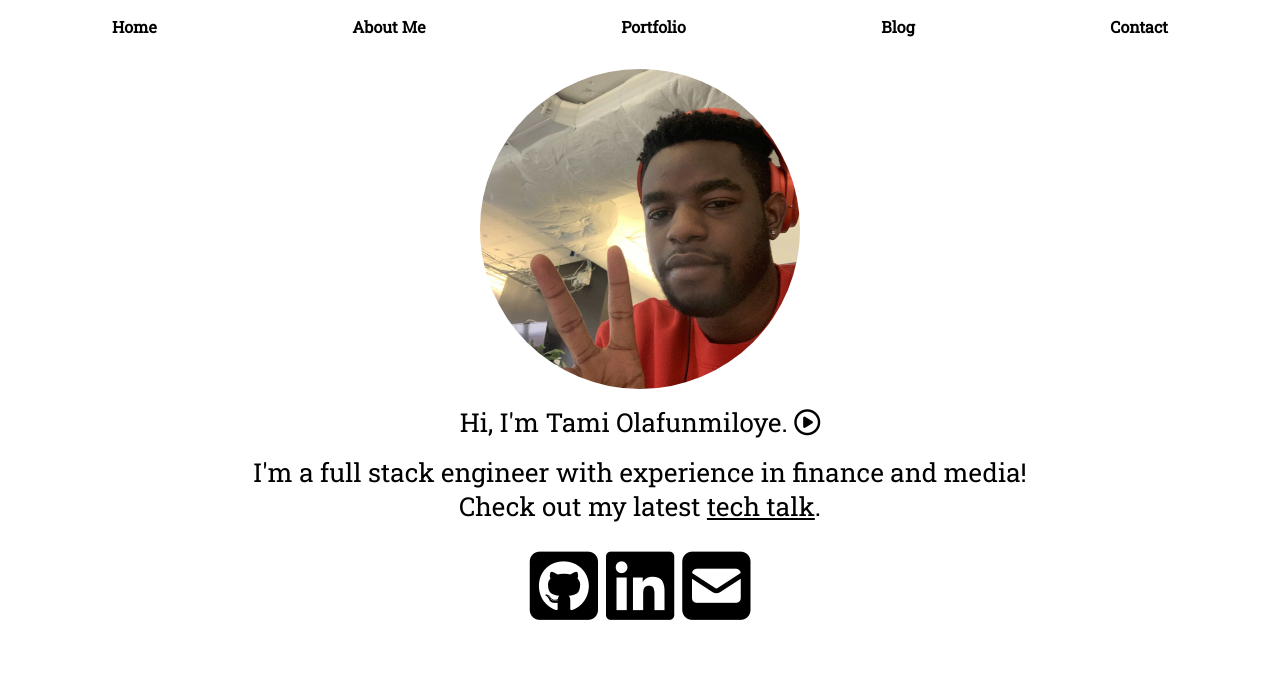
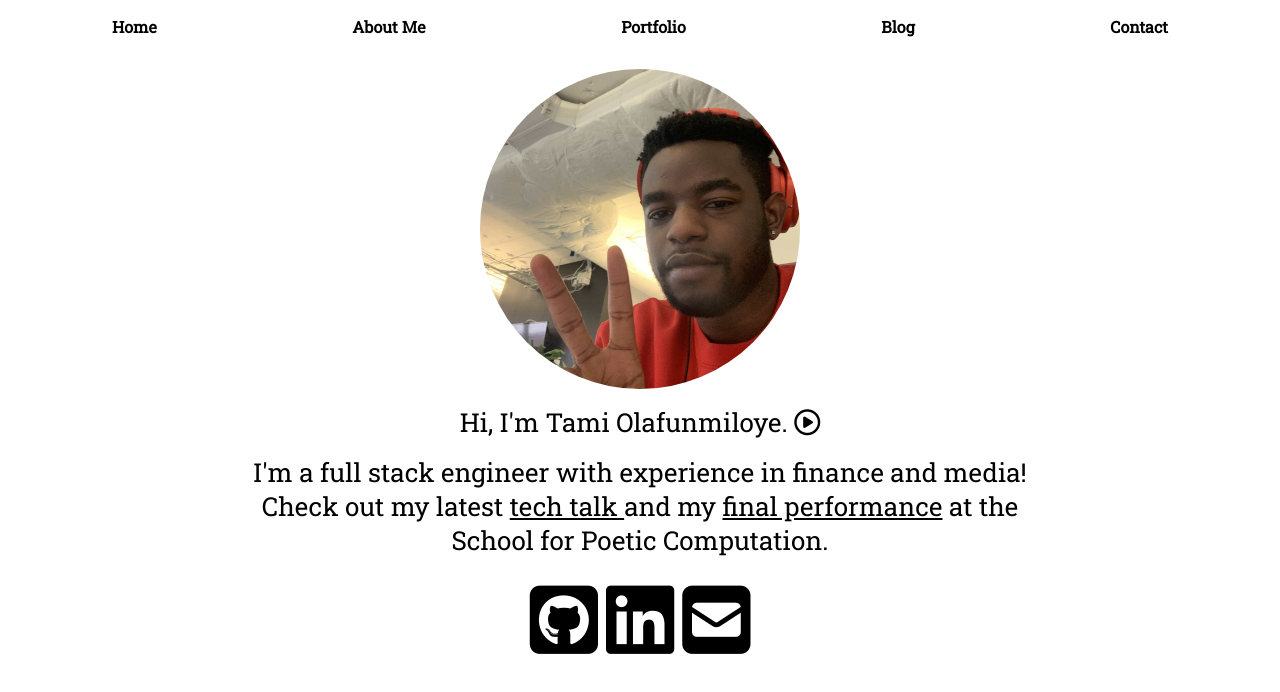
Before and after one commit to tamiolaf/tamiolaf, a React (Create React App) app: page / in a window 1280 px wide. Shown: the top 692 px of the page. Built offline with nearby package versions, Linux system fonts and the light colour scheme.

Commit message:
add the link for zodiac song (final sfpc performance) (#80)

```diff
--- a/src/components/Home.js
+++ b/src/components/Home.js
@@ -11,7 +11,8 @@ return (
 
       <div className="app_box-text">Hi, I'm Tami Olafunmiloye. <Pronunciation/></div>
       <div className="app_box-text">
-        I'm a full stack engineer with experience in finance and media! Check out my latest <a className="home_link" href="https://drive.google.com/file/d/1rQhSaJow16yhyrydc6dTgVXeZ4yILL2Q/view?usp=sharing">tech talk</a>.
+        I'm a full stack engineer with experience in finance and media! Check out my latest <a className="home_link" href="https://drive.google.com/file/d/1rQhSaJow16yhyrydc6dTgVXeZ4yILL2Q/view">tech talk </a>
+        and my <a className="home_link" href="https://drive.google.com/file/d/10mxNyPX6HA4w7eIn44vSgp3jg7gHP8kA/view">final performance</a> at the School for Poetic Computation.
       </div>
 
       <ul className="app_box-text home_icon-list">
```
